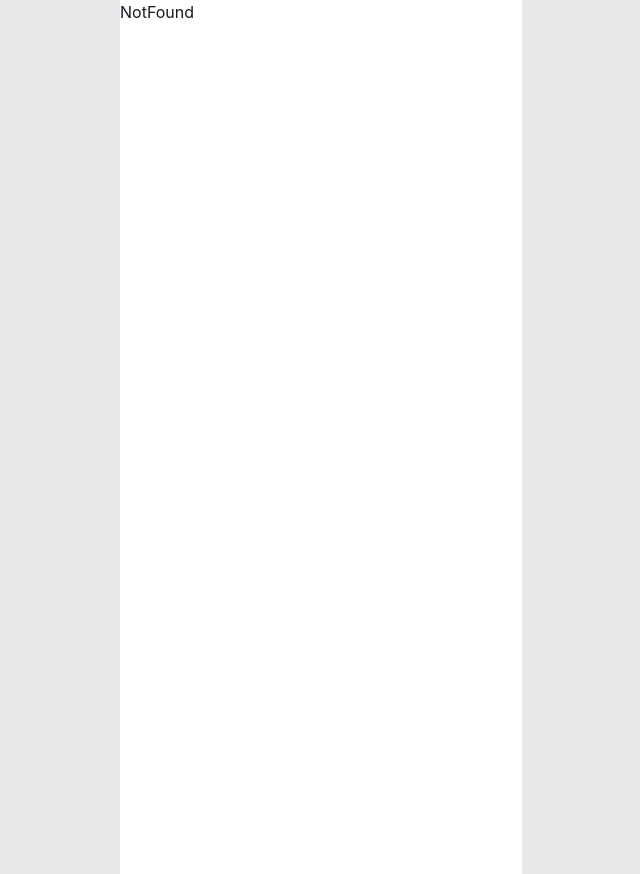
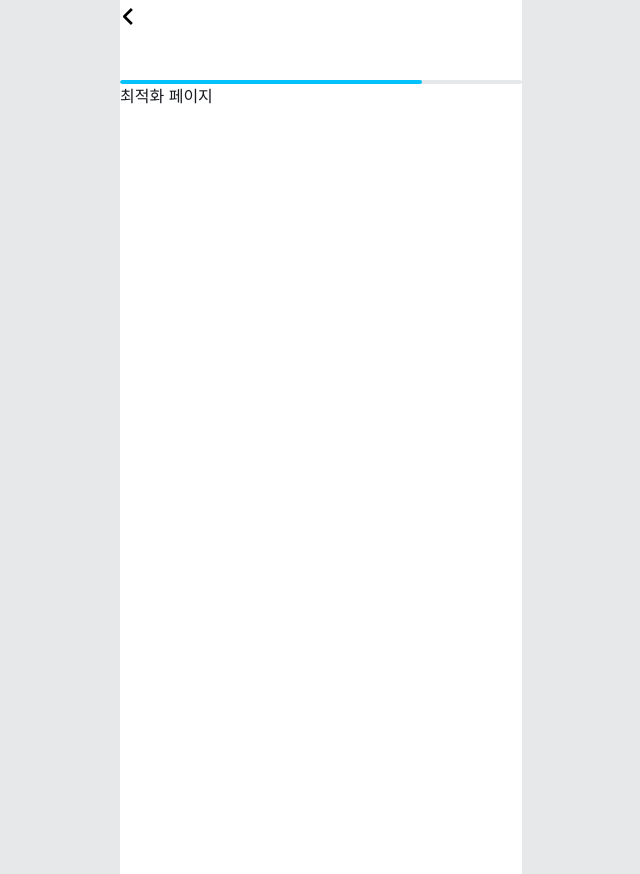
Before and after one commit to likelion-apex/FE, a React (Vite) app: page /RoutineAnalysis/OptimizedRoutine in a window 1280 px wide. Shown: the whole page, without its empty margins (319-959 px from the left). Built offline with nearby package versions, Linux system fonts and the light colour scheme; a web font is replaced by a local one.

Commit message:
[Mod] 파일명 및 디자인 오류 수정

```diff
--- a/src/App.jsx
+++ b/src/App.jsx
@@ -2,9 +2,10 @@ import { BrowserRouter, Routes, Route } from "react-router-dom";
 import { useState } from "react";
 import Layout from "./components/layouts/Layout";
 import NotFound from "./pages/NotFound";
-import RoutineAnalyze from "./pages/RoutineAnalysis/RoutineAnalyze";
+import RoutineAnalysis from "./pages/RoutineAnalysis/RoutineAnalysis";
 import SmartLoding from "./pages/RoutineAnalysis/SmartLoading";
 import AnalyzeResult from "./pages/RoutineAnalysis/AnalyzeResult";
+import OptimizedRoutine from "./pages/RoutineAnalysis/OptimizedRoutine";
 import Onboarding from "./pages/Onboarding/Onboarding";
 import KakaoCallback from "./pages/Onboarding/KakaoCallback";
 import SkinType from "./pages/Onboarding/SkinType";
@@ -30,7 +31,7 @@ function App() {
             <Route path="/main" element={<Main />} />
 
             <Route element={<Layout />}>
-              <Route path="/RoutineAnalyze" element={<RoutineAnalyze />} />
+              <Route path="/RoutineAnalysis" element={<RoutineAnalysis />} />
               <Route
                 path="/RoutineAnalysis/Smartloading"
                 element={<SmartLoding />}
@@ -38,6 +39,10 @@ function App() {
               <Route
                 path="/RoutineAnalysis/AnalyzeResult"
                 element={<AnalyzeResult />}
+              />
+              <Route
+                path="/RoutineAnalysis/OptimizedRoutine"
+                element={<OptimizedRoutine />}
               />
             </Route>
 
--- a/src/components/Analysis/IngredientModal.jsx
+++ b/src/components/Analysis/IngredientModal.jsx
@@ -32,7 +32,7 @@ const AnalyzeModal = ({ onClose, stepData }) => {
       onClick={onClose}
     >
       <div
-        className="flex h-[100vh] w-full flex-col rounded-t-[24px] bg-white px-[22px]"
+        className="flex h-[80vh] w-full flex-col rounded-t-[24px] bg-white px-[22px]"
         onClick={(e) => e.stopPropagation()}
       >
         {/* 상단 헤더 영역 */}
--- a/src/components/Analysis/IngredientReason.jsx
+++ b/src/components/Analysis/IngredientReason.jsx
@@ -14,7 +14,7 @@ const IngredientReason = ({ reason }) => {
   return (
     <div className={`flex gap-3 rounded-[16px] border p-4 ${currentColors}`}>
       <div className="size-7 shrink-0 rounded-md bg-gray-400" />
-      <div className="flex flex-col gap-2">
+      <div className="flex flex-col gap-3">
         <h4 className=" text-[14px] font-bold">{reason.title}</h4>
         <p className="break-keep text-[12px] leading-relaxed  text-gray-60">
           {reason.desc}
--- a/src/pages/RoutineAnalysis/AnalyzeResult.jsx
+++ b/src/pages/RoutineAnalysis/AnalyzeResult.jsx
@@ -1,5 +1,5 @@
 import { useState, useEffect } from "react";
-import { Link, useOutletContext } from "react-router-dom";
+import { Link, useOutletContext, useNavigate } from "react-router-dom";
 import IngredientCard from "../../components/Analysis/IngredientCard";
 import TopNavbar from "../../components/layouts/TopNavbar";
 import BottomNavbar from "../../components/layouts/BottomNavbar";
@@ -16,6 +16,7 @@ const STEP_COUNT = 4;
 const AnalyzeResult = () => {
   const [selectedStep, setSelectedStep] = useState(null);
   const { setNavProps } = useOutletContext();
+  const navigate = useNavigate();
 
   useEffect(() => {
     setNavProps({
@@ -40,6 +41,11 @@ const AnalyzeResult = () => {
   //정렬을 위해 짝수, 홀수 카드 분리하기
   const leftColumnData = ROUTINE_STEPS.filter((_, index) => index % 2 === 0);
   const rightColumnData = ROUTINE_STEPS.filter((_, index) => index % 2 !== 0);
+
+  //최적화된 페이지로 이동
+  const handleOptimize = () => {
+    navigate("/RoutineAnalysis/OptimizedRoutine");
+  };
 
   return (
     <div className="mt-[24px] mb-[70px] flex flex-col text-black px-[20px]">
@@ -140,7 +146,8 @@ const AnalyzeResult = () => {
         <div>
           <button
             type="button"
-            className="flex w-full h-[56px] items-center justify-center rounded-[10px] bg-blue-50 px-10 py-2 text-[18px] font-medium text-white"
+            className="flex w-full h-[56px] items-center justify-center rounded-[10px] bg-blue-50 px-10 py-2 text-[18px] font-medium text-white cursor-pointer"
+            onClick={handleOptimize}
           >
             인벤토리 제품과 성분 궁합 확인하기
           </button>
--- /dev/null
+++ b/src/pages/RoutineAnalysis/OptimizedRoutine.jsx
@@ -0,0 +1,25 @@
+import { useEffect } from "react";
+import { useOutletContext } from "react-router-dom";
+
+const OptimizedRoutine = () => {
+  const { setNavProps } = useOutletContext();
+  useEffect(() => {
+    setNavProps({
+      step: 3,
+      totalSteps: 4,
+      stepName: "",
+    });
+
+    //다른 페이지로 넘어갈 때 네비바 초기화
+    return () => {
+      setNavProps({
+        step: 0,
+        totalSteps: 0,
+        stepName: "",
+      });
+    };
+  }, [setNavProps]);
+  return <div> 최적화 페이지</div>;
+};
+
+export default OptimizedRoutine;
```
Also changed, not shown: src/pages/RoutineAnalysis/RoutineAnalysis.jsx (renamed from src/pages/RoutineAnalysis/RoutineAnalyze.jsx).
